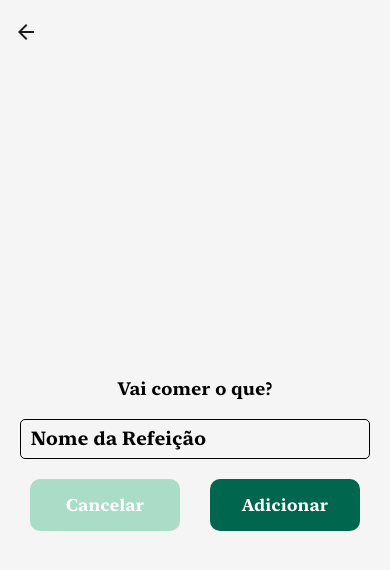
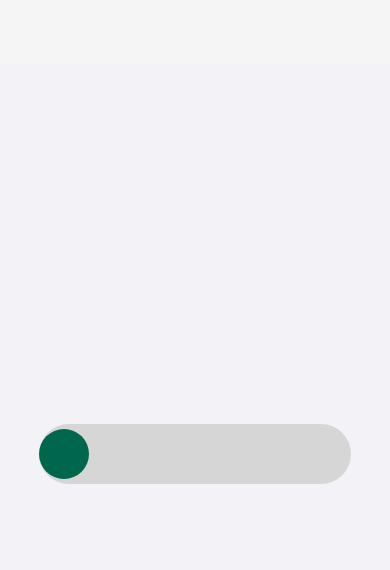
Before and after one commit to llucasBorba/Receitinha, a React Native app: screen /Teste in a window 390 px wide. Shown: the top 570 px of the page. Built offline with nearby package versions, Linux system fonts and the light colour scheme.

Commit message:
tudo igual mas com slide

```diff
--- a/routes/stack.routes.js
+++ b/routes/stack.routes.js
@@ -11,7 +11,7 @@
 export default function StackRoute() {
   return (
     <NavigationContainer >
-      <Stack.Navigator initialRouteName="Home" >
+      <Stack.Navigator initialRouteName="Teste" >
 
         <Stack.Screen
         name="Home"
--- a/screens/Teste.js
+++ b/screens/Teste.js
@@ -1,40 +1,45 @@
-import React, { useState } from "react";
-import { View, Text, StyleSheet, TextInput, Pressable } from "react-native";
+import React, { useRef } from 'react';
+import { View, StyleSheet, PanResponder, Animated, Dimensions } from 'react-native';
 
-export default function Teste({ navigation, route }) {
-  const [newMealTitle, setNewMealTitle] = useState("");
+export default function SliderButton({ navigation }) {
+  const pan = useRef(new Animated.Value(0)).current;
 
-  const handleAddMeal = () => {
-    if (newMealTitle.trim()) {
-      // Passar o título da refeição para a tela anterior
-      route.params?.onAddMeal(newMealTitle);
-      setNewMealTitle("");
-      navigation.goBack();
-    }
-  };
+  const SCREEN_WIDTH = Dimensions.get('window').width;
+  const SLIDER_WIDTH = SCREEN_WIDTH * 0.8;
+  const BUTTON_SIZE = 50;
+
+  const panResponder = useRef(
+    PanResponder.create({
+      onStartShouldSetPanResponder: () => true,
+      onPanResponderMove: (e, gestureState) => {
+        const newX = Math.max(0, Math.min(gestureState.dx, SLIDER_WIDTH - BUTTON_SIZE));
+        pan.setValue(newX);
+      },
+      onPanResponderRelease: (e, gestureState) => {
+        if (gestureState.dx >= SLIDER_WIDTH - BUTTON_SIZE - 10) {
+          navigation.navigate("Home");
+        } else {
+          Animated.spring(pan, {
+            toValue: 0,
+            useNativeDriver: false,
+          }).start();
+        }
+      },
+    })
+  ).current;
 
   return (
     <View style={styles.container}>
-      <Text style={styles.title}>Vai comer o que?</Text>
-      <TextInput
-        style={styles.input}
-        placeholder="Nome da Refeição"
-        value={newMealTitle}
-        onChangeText={setNewMealTitle}
-      />
-      <View style={styles.buttonsContainer}>
-        <Pressable
-          onPress={() => navigation.goBack()}
-          style={[styles.button, styles.cancelButton]}
-        >
-          <Text style={styles.buttonText}>Cancelar</Text>
-        </Pressable>
-        <Pressable
-          onPress={handleAddMeal}
-          style={[styles.button, styles.addButton]}
-        >
-          <Text style={styles.buttonText}>Adicionar</Text>
-        </Pressable>
+      <View style={styles.sliderContainer}>
+        <Animated.View
+          {...panResponder.panHandlers}
+          style={[
+            styles.button,
+            {
+              transform: [{ translateX: pan }],
+            },
+          ]}
+        />
       </View>
     </View>
   );
@@ -43,50 +48,24 @@
 const styles = StyleSheet.create({
   container: {
     flex: 1,
-    justifyContent: "center",
-    alignItems: "center",
-    backgroundColor: "#f5f5f5",
-    padding: 20,
+    justifyContent: 'center',
+    alignItems: 'center',
+    backgroundColor: '#f2f2f7',
   },
-  title: {
-    fontSize: 18,
-    fontWeight: "bold",
-    marginBottom: 20,
-    fontFamily: "NewYorkSmall-Bold",
-  },
-  input: {
-    width: "100%",
-    height: 40,
-    borderColor: "#99999",
-    borderWidth: 1,
-    borderRadius: 5,
-    paddingHorizontal: 10,
-    marginBottom: 20,
-    fontFamily: "NewYorkSmall-Bold",
-    fontSize: 19,
-  },
-  buttonsContainer: {
-    flexDirection: "row",
-    justifyContent: "space-between",
-    width: "100%",
+  sliderContainer: {
+    width: '80%',
+    height: 60,
+    backgroundColor: '#d6d6d6',
+    borderRadius: 30,
+    justifyContent: 'center',
+    paddingHorizontal: 5,
   },
   button: {
-    width: 150,
-    height: 52,
-    alignItems: "center",
-    justifyContent: "center",
-    borderRadius: 10,
-    marginHorizontal: 10,
-  },
-  cancelButton: {
-    backgroundColor: "#AADCC8",
-  },
-  addButton: {
-    backgroundColor: "#00664E",
-  },
-  buttonText: {
-    color: "#fff",
-    fontFamily: "NewYorkSmall-Bold",
-    fontSize: 17,
+    width: 50,
+    height: 50,
+    borderRadius: 25,
+    backgroundColor: '#00664E',
+    position: 'absolute',
+    left: 0,
   },
 });
```
